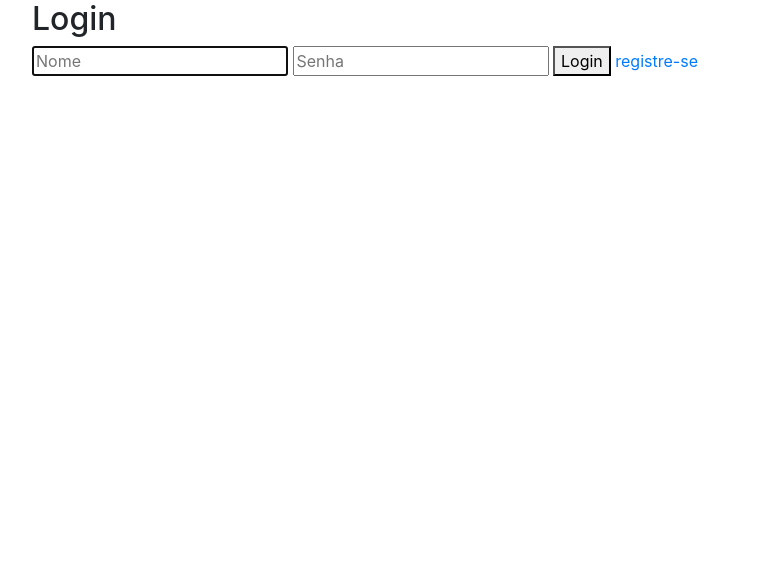
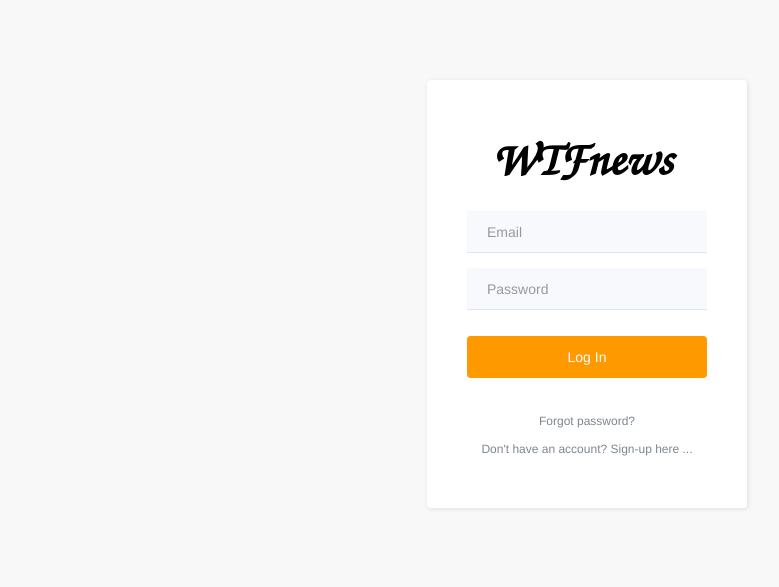
Before and after one commit to vikvik98/ProjetoFinalPi, a Django app: page /login/ in a window 1280 px wide. Shown: the top 587 px of the page, without its empty margins (53-832 px from the left). Run offline with Django 3.2, Linux system fonts and the light colour scheme; some libraries are stand-ins or nearby versions.

Commit message:
Definindo layout de login e sign up

```diff
--- a/WTFnews/usuarios/forms.py
+++ b/WTFnews/usuarios/forms.py
@@ -12,7 +12,7 @@ class RegistrarUsuarioForm(forms.Form):
             self.adiciona_erro('Por favor, Verifique os dados informados')
             valid = False
 
-        user_exists = User.objects.filter(username=self.cleaned_data['nome']).exists()
+        user_exists = User.objects.filter(username=self.cleaned_data['username']).exists()
         if user_exists:
             self.adiciona_erro('Este email já está sendo usado.')
             valid = False
--- a/WTFnews/usuarios/templates/base_usuario.html
+++ b/WTFnews/usuarios/templates/base_usuario.html
@@ -1,18 +1,23 @@
-{% load staticfiles %}
+{% load static %}
 <!DOCTYPE html>
-<html lang="pt">
+<html>
+
 <head>
-    <meta charset="UTF-8">
-    <meta name="viewport" content="width=device-width">
-    <title>WRFnews</title>
-    <link href="{% static 'styles/bootstrap.css' %}" rel="stylesheet">
-    <link href="{% static 'styles/signin.css' %}" rel="stylesheet">
+    <meta charset="utf-8">
+    <meta name="viewport" content="width=device-width, initial-scale=1.0">
+    <title>WTFnews</title>
+    <link rel="stylesheet" href="{% static 'assets/bootstrap/css/bootstrap.min.css' %}">
+    <link rel="stylesheet" href="{% static 'assets/css/Login-Form-Clean.css' %}">
+    <link rel="stylesheet" href="{% static 'assets/css/styles.css' %}">
 </head>
+
 <body>
-    <div class="container">
+    <div class="login-clean">
         {% block body %}
         {% endblock %}
     </div>
+    <script src="{% static 'assets/js/jquery.min.js' %}"></script>
+    <script src="{% static 'assets/bootstrap/js/bootstrap.min.js' %}"></script>
+</body>
 
-</body>
 </html>
--- a/WTFnews/usuarios/templates/login.html
+++ b/WTFnews/usuarios/templates/login.html
@@ -1,26 +1,33 @@
-{% extends "base_usuario.html" %}
+{% extends 'base_usuario.html' %}
+{% load static %}
 {% block body %}
-<form action="{% url 'login' %}" method="post">
+
+<form method="post" action="{% url 'login' %}">
     {% csrf_token %}
-    <h2>Login</h2>
-    <input autofocus id="id_username"
-           name="username" placeholder="Nome" required>
+    <div class="illustration">
+        <div class="illustration"><img src="{% static 'assets/img/logo.png' %}"></div>
+        <div class="form-group" style="position:relative;">
+            <input class="form-control" id="id_email" type="email" name="email"
+                   placeholder="Email" required autofocus>
+        </div>
+        <div class="form-group">
+            <input class="form-control" id="id_password" type="password" name="password" placeholder="Password">
+        </div>
+        <div class="form-group">
+            <button class="btn btn-warning btn-block" type="submit">Log In</button>
+        </div>
 
-    <input id="id_password" name="password" placeholder="Senha"
+        {% if form.errors %}
+        <div class="alert alert-danger" role="alert">
+            <button type="button" class="close"
+                    data-dismiss="alert" aria-hidden="true">×</button>
+            Por favor, verifique o Email e/ou Senha informados
+            {{form.non_field_errors}}
+        </div>
+        {% endif %}
+    </div>
+    <p><a href="#" class="forgot">Forgot password?</a></p>
+    <p><a href="{% url 'registrar' %}" class="forgot">Don't have an account? Sign-up here ...</a></p>
+</form>
 
-           required type="password">
-
-    <button type="submit" value="Login">Login</button>
-    {% if form.errors %}
-    <div>
-        <button aria-hidden="true"
-
-                data-dismiss="alert" type="button">×
-        </button>
-
-        Por favor, verifique o Email e/ou Senha informados
-    </div>
-    {% endif %}
-    <a href="{% url 'registrar' %}">registre-se</a>
-</form>
 {% endblock %}
--- a/WTFnews/usuarios/views.py
+++ b/WTFnews/usuarios/views.py
@@ -15,11 +15,11 @@ class RegistrarUsuarioView(View):
         form = RegistrarUsuarioForm(request.POST)
         if form.is_valid():
             dados_form = form.cleaned_data
-            usuario = User.objects.create_user(username= dados_form['nome'],
+            usuario = User.objects.create_user(username= dados_form['username'],
                                                email= dados_form['email'],
-                                               password= dados_form['senha'])
+                                               password= dados_form['password'])
 
-            perfil = Perfil(nome=dados_form['nome'], usuario=usuario)
+            perfil = Perfil(nome=dados_form['username'], usuario=usuario)
             perfil.save()
             return redirect('login.html')
 
```
Also changed, not shown: WTFnews/usuarios/templates/registrar.html (+23 -8 lines), WTFnews/usuarios/static/assets/img/logo.png (added).
